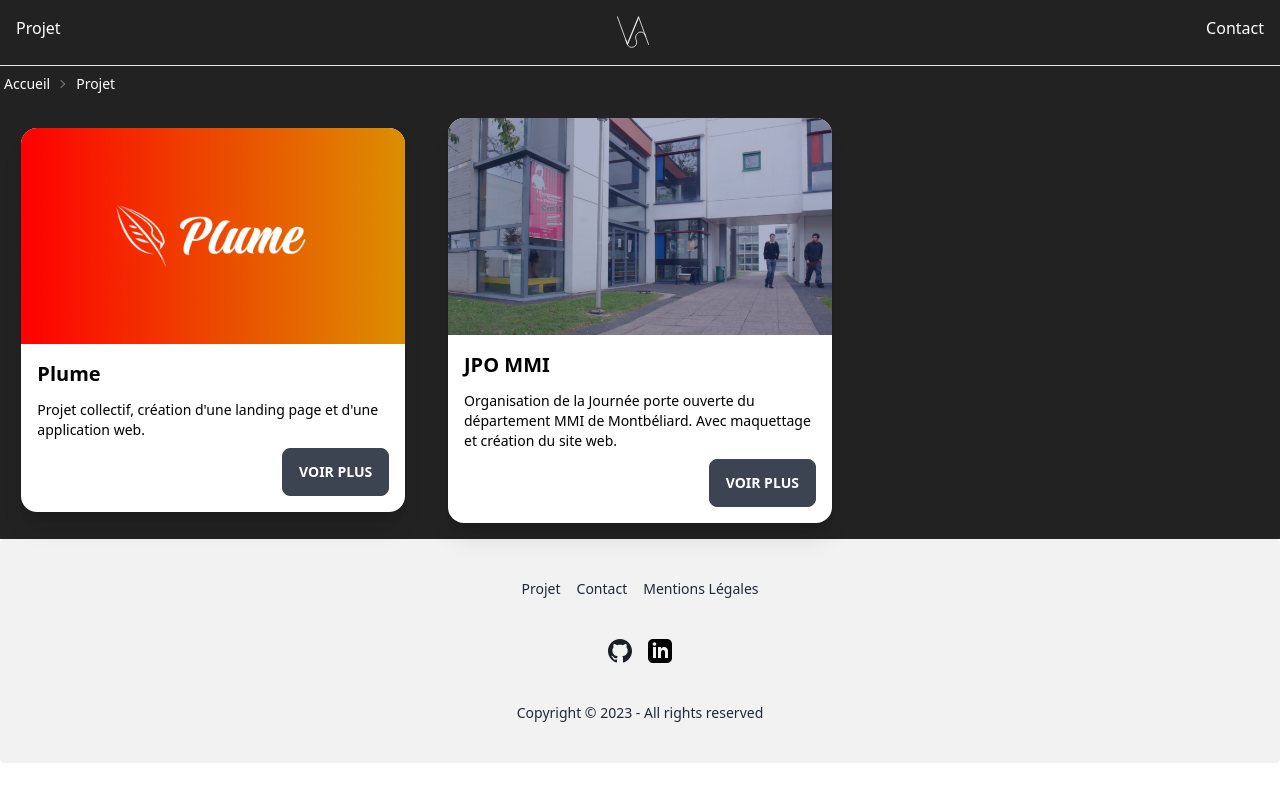
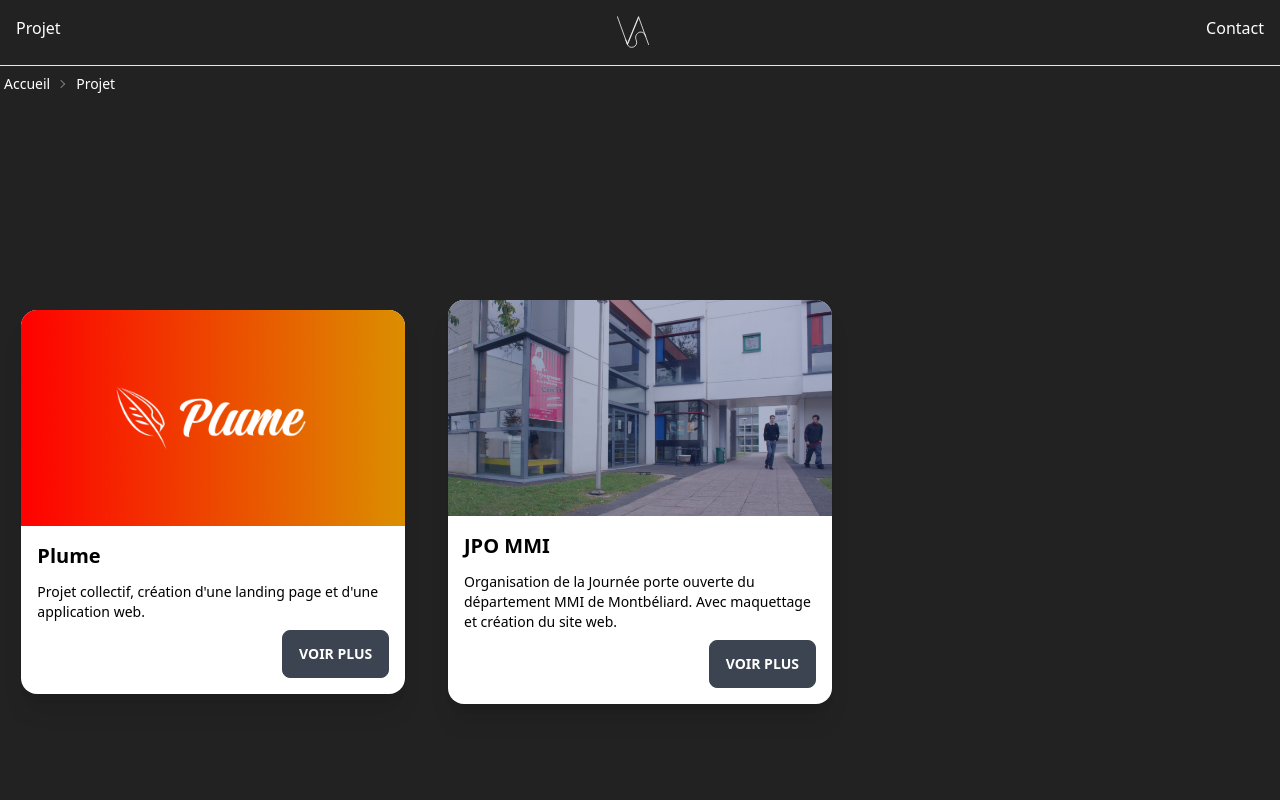
Before and after one commit to Steib-Audy-Victoria/Portfolio, a Vue app: page /Projet in a window 1280 px wide. Shown: the top 800 px of the page. Built offline with nearby package versions, Linux system fonts and the light colour scheme; what prettier-plugin-tailwindcss would draw is missing.

Commit message:
page projet

```diff
--- a/src/views/ProjetView.vue
+++ b/src/views/ProjetView.vue
@@ -10,7 +10,7 @@
         </ul>
     </div>
 
-    <div class="py-2 grid grid-cols-1 md:grid-cols-2 xl:grid-cols-3 place-items-center">
+    <div class="py-2 grid grid-cols-1 md:grid-cols-2 xl:grid-cols-3 place-items-center min-h-screen">
 
         <!--Projet Plume-->
         <div class=" m-2 card card-compact w-96 bg-base-100 shadow-xl">
```
